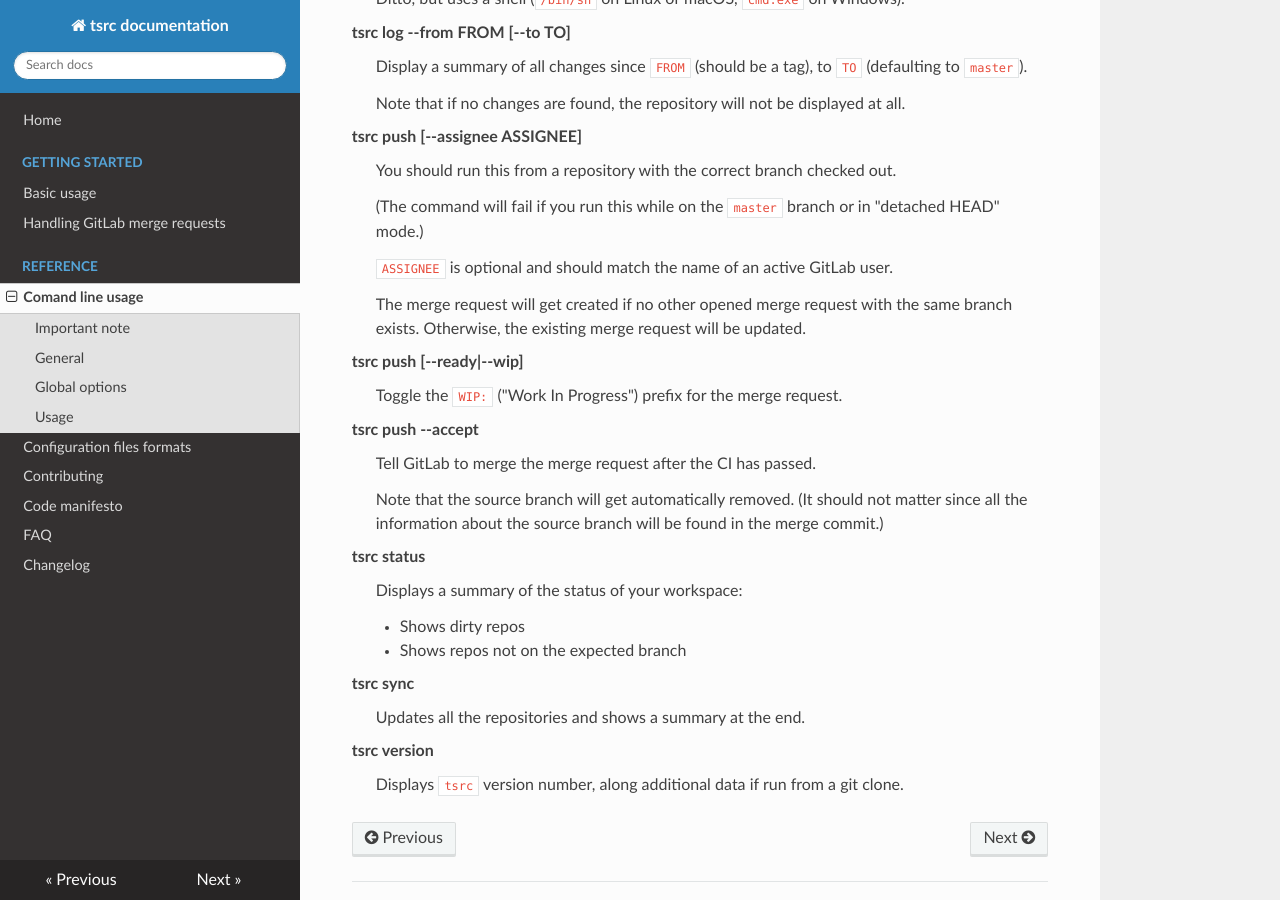
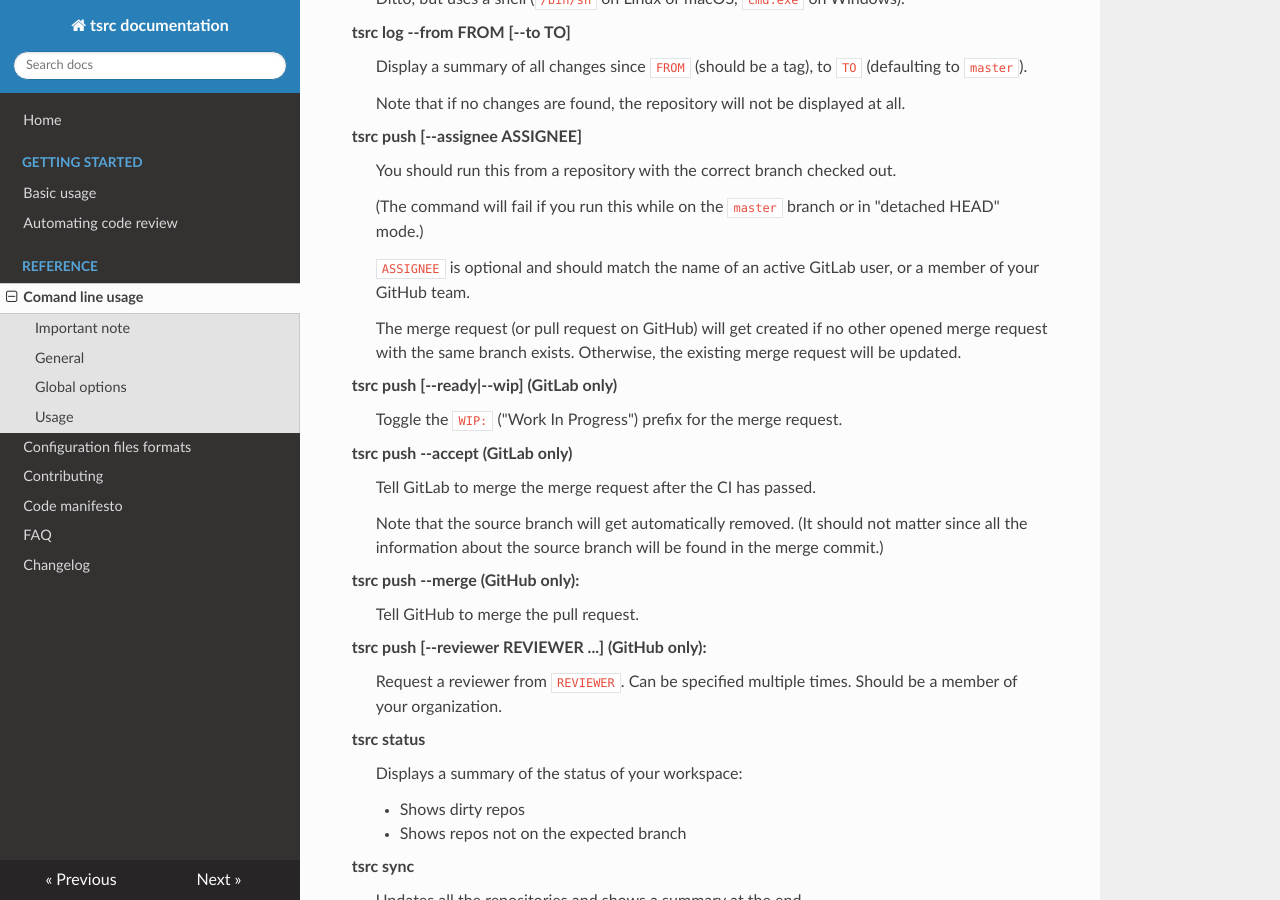
Before and after one commit to your-tools/tsrc, an MkDocs documentation site: the page built from docs/ref/cli.md, in a window 1280 px wide and 900 px high, scrolled down 1321 px. Built offline with MkDocs 1.6.1, drawn with Linux system fonts in a browser that asks for light colours; nearby versions of some CDN libraries; old or Windows-style settings are respelled for this version of MkDocs.

```diff
--- a/docs/ref/cli.md
+++ b/docs/ref/cli.md
@@ -74,20 +74,30 @@ tsrc push [--assignee ASSIGNEE]
     (The command will fail if you run this while on the `master` branch or in
     "detached HEAD" mode.)
 
-    `ASSIGNEE` is optional and should match the name of an active GitLab user.
+    `ASSIGNEE` is optional and should match the name of an active GitLab user, or
+    a member of your GitHub team.
 
-    The merge request will get created if no other opened merge request with the same
-    branch exists. Otherwise, the existing merge request will be updated.
+    The merge request (or pull request on GitHub) will get created if no other
+    opened merge request with the same branch exists. Otherwise, the existing
+    merge request will be updated.
 
-tsrc push [--ready|--wip]
+
+tsrc push [--ready|--wip] (GitLab only)
 :   Toggle the `WIP: ` ("Work In Progress") prefix for the merge request.
 
-tsrc push --accept
+tsrc push --accept (GitLab only)
 :   Tell GitLab to merge the merge request after the CI has passed.
 
     Note that the source branch will get automatically removed. (It should
     not matter since all the information about the source branch will
     be found in the merge commit.)
+
+tsrc push --merge (GitHub only):
+:    Tell GitHub to merge the pull request.
+
+tsrc push [--reviewer REVIEWER  ...] (GitHub only):
+:    Request a reviewer from `REVIEWER`. Can be specified multiple times. Should
+     be a member of your organization.
 
 
 tsrc status
--- a/mkdocs.yml
+++ b/mkdocs.yml
@@ -20,7 +20,7 @@ pages:
 
 - Getting started:
   - Basic usage: guide/basics.md
-  - Handling GitLab merge requests: guide/merge_requests.md
+  - Automating code review: guide/review.md
 
 
 - Reference:
```
Also changed, not shown: docs/guide/merge_requests.md (deleted, +0 -45 lines), docs/guide/review.md (added, +85 -0 lines).
